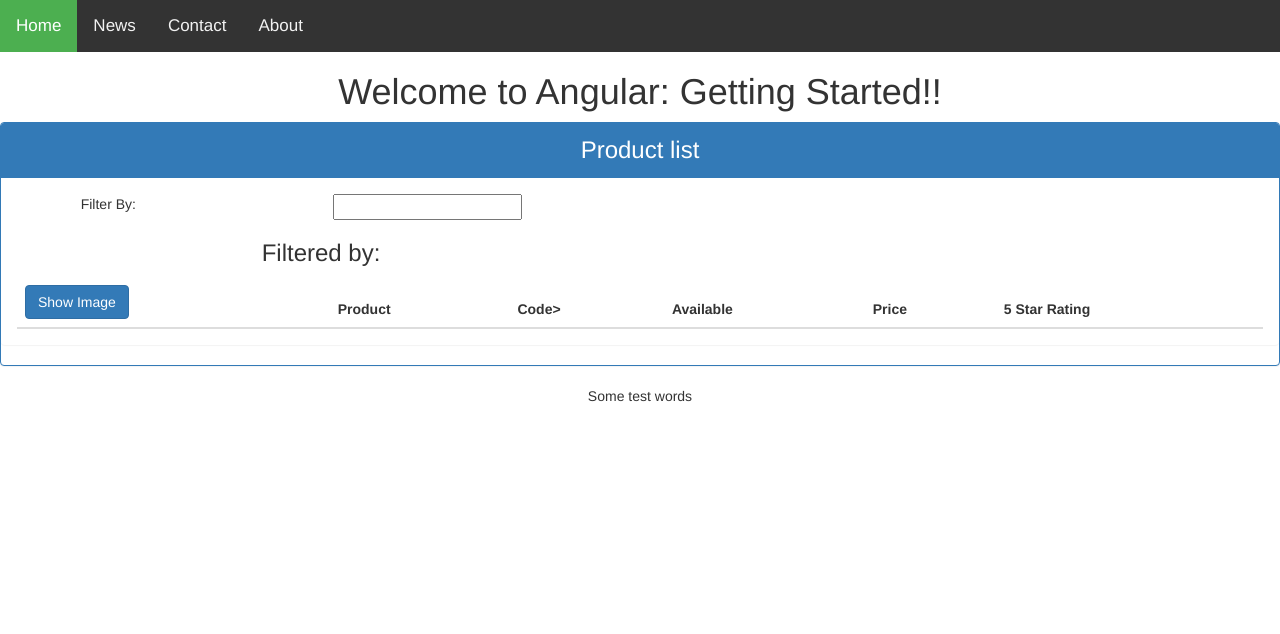
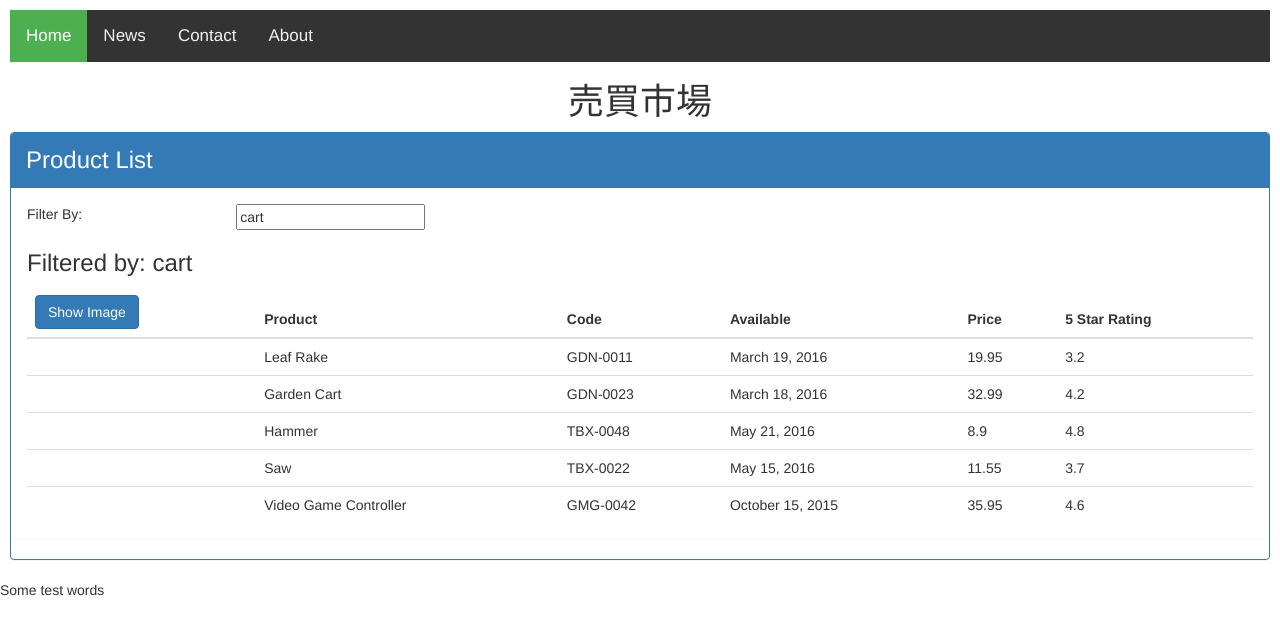
Before and after one commit to arkon24/apm, an Angular app in the folder apm/: page / in a window 1280 px wide. Shown: the top 634 px of the page. Built offline with nearby package versions, Linux system fonts and the light colour scheme.

Commit message:
More things

```diff
--- a/apm/src/app/app.component.html
+++ b/apm/src/app/app.component.html
@@ -2,8 +2,10 @@
 <div style="text-align:center">
   <pm-navbar></pm-navbar>
   <h1>
-    Welcome to {{pageTitle}}!!
+    {{pageTitle}}
   </h1>
+  </div>
+  <div>
   <pm-products></pm-products>
 
   <p class='hoover'>Some test words</p>
--- a/apm/src/app/app.component.ts
+++ b/apm/src/app/app.component.ts
@@ -6,5 +6,8 @@ import { Component } from '@angular/core';
   styleUrls: ['./app.component.css']
 })
 export class AppComponent {
-  pageTitle = 'Angular: Getting Started';
+  pageTitle = '売買市場';
+
+  getTitle = () => this.pageTitle;
+
 }
--- a/apm/src/app/app.module.ts
+++ b/apm/src/app/app.module.ts
@@ -3,7 +3,8 @@ import { NgModule } from '@angular/core';
 
 import { AppComponent } from './app.component';
 import { NavbarComponent } from './navbar/navbar.component';
-import { ProductListComponent } from "./products/product-list.component";
+import { ProductListComponent } from './products/product-list.component';
+import { FormsModule } from '@angular/forms';
 
 @NgModule({
   declarations: [
@@ -12,7 +13,8 @@ import { ProductListComponent } from "./products/product-list.component";
     ProductListComponent
   ],
   imports: [
-    BrowserModule
+    BrowserModule,
+    FormsModule
   ],
   providers: [],
   bootstrap: [AppComponent]
--- a/apm/src/app/navbar/navbar.component.css
+++ b/apm/src/app/navbar/navbar.component.css
@@ -4,6 +4,7 @@ body {
   }
 
   .topnav {
+    margin:10px;
     overflow: hidden;
     background-color: #333;
   }
--- /dev/null
+++ b/apm/src/app/products/product-list.component.css
@@ -0,0 +1,14 @@
+input:active{
+    background-color: yellow;
+    color: black;
+}
+
+input:focus{
+    background-color: yellow;
+    color: black;
+}
+
+.tableMargin{
+    margin:10px;
+
+}
--- a/apm/src/app/products/product-list.component.html
+++ b/apm/src/app/products/product-list.component.html
@@ -1,39 +1,57 @@
+<div class='tableMargin'>
 <div class='panel panel-primary'>
     <div class='panel-heading'>
-        Product list
+        {{pageTitle}}
     </div>
     <div class=' panel panel-body'>
         <div class='row'>
             <div class='col-md-2'>Filter By:</div>
             <div class='col-md-4'>
-                <input type='text' />
+                <input type='text'
+                    [(ngModel)]='listFilter' />
             </div>
         </div>
         <div class='row'>
             <div class='col-md-6'>
-                <h3>Filtered by: </h3>
+                <h3>Filtered by: {{listFilter}}</h3>
             </div>
         </div>
         <div class='table-responsive'>
-            <table class='table'>
+            <table class='table'
+            *ngIf='products && products.length'>
                 <thead>
                     <tr>
                         <th>
-                            <button class='btn btn-primary'>
-                                Show Image
+                            <button class='btn btn-primary'
+                            (click)='toggleImage()'>
+                                {{showImage ? 'Hide' : 'Show'}} Image
                             </button>
                         </th>
                         <th>Product</th>
-                        <th>Code></th>
+                        <th>Code</th>
                         <th>Available</th>
                         <th>Price</th>
                         <th>5 Star Rating</th>
                     </tr>
                 </thead>
                 <tbody>
-
+                <tr *ngFor='let product of products'>
+                <td>
+                    <img *ngIf ='showImage'
+                        [src]='product.imageUrl'
+                        [title]='product.productName'
+                        [style.width.px] = 'imageWidth'
+                        [style.margin.px] = 'imageMargin'>
+                </td>
+                <td>{{product.productName}}</td>
+                <td>{{product.productCode}}</td>
+                <td>{{product.releaseDate}}</td>
+                <td>{{product.price}}</td>
+                <td>{{product.starRating}}</td>
+                </tr>
                 </tbody>
             </table>
         </div>
     </div>
 </div>
+</div>
--- a/apm/src/app/products/product-list.component.ts
+++ b/apm/src/app/products/product-list.component.ts
@@ -3,9 +3,71 @@ import { Component } from "@angular/core";
 
 @Component({
     selector:'pm-products',
-    templateUrl: './product-list.component.html'
+    templateUrl: './product-list.component.html',
+    styleUrls: ['./product-list.component.css']
 })
 
 export class ProductListComponent{
+    pageTitle: string = 'Product List';
+    imageWidth: number = 50;
+    imageMargin: number = 2;
+    showImage: boolean = false;
+    listFilter: string ='cart';
 
+    products: any[] = [
+        {
+            "productId": 1,
+            "productName": "Leaf Rake",
+            "productCode": "GDN-0011",
+            "releaseDate": "March 19, 2016",
+            "description": "Leaf rake with 48-inch wooden handle.",
+            "price": 19.95,
+            "starRating": 3.2,
+            "imageUrl": "http://openclipart.org/image/300px/svg_to_png/26215/Anonymous_Leaf_Rake.png"
+        },
+        {
+            "productId": 2,
+            "productName": "Garden Cart",
+            "productCode": "GDN-0023",
+            "releaseDate": "March 18, 2016",
+            "description": "15 gallon capacity rolling garden cart",
+            "price": 32.99,
+            "starRating": 4.2,
+            "imageUrl": "http://openclipart.org/image/300px/svg_to_png/58471/garden_cart.png"
+        },
+        {
+            "productId": 5,
+            "productName": "Hammer",
+            "productCode": "TBX-0048",
+            "releaseDate": "May 21, 2016",
+            "description": "Curved claw steel hammer",
+            "price": 8.9,
+            "starRating": 4.8,
+            "imageUrl": "http://openclipart.org/image/300px/svg_to_png/73/rejon_Hammer.png"
+        },
+        {
+            "productId": 8,
+            "productName": "Saw",
+            "productCode": "TBX-0022",
+            "releaseDate": "May 15, 2016",
+            "description": "15-inch steel blade hand saw",
+            "price": 11.55,
+            "starRating": 3.7,
+            "imageUrl": "http://openclipart.org/image/300px/svg_to_png/27070/egore911_saw.png"
+        },
+        {
+            "productId": 10,
+            "productName": "Video Game Controller",
+            "productCode": "GMG-0042",
+            "releaseDate": "October 15, 2015",
+            "description": "Standard two-button video game controller",
+            "price": 35.95,
+            "starRating": 4.6,
+            "imageUrl": "http://openclipart.org/image/300px/svg_to_png/120337/xbox-controller_01.png"
+        }
+    ];
+
+    toggleImage(): void {
+        this.showImage = !this.showImage
+    }
 }
```
